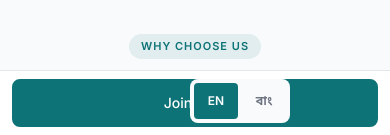
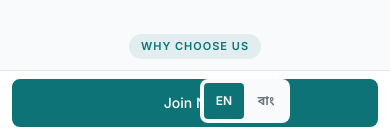
Before and after one commit to golamhabibpalash/UnityMicroFundWebsite, a plain HTML site: page index.html in a window 390 px wide. Shown: the part 709-844 px from the top of the page. Drawn offline with Linux system fonts and the light colour scheme.

Commit message:
Move language switcher to right side in mobile nav

```diff
--- a/css/style.css
+++ b/css/style.css
@@ -355,13 +355,12 @@ button {
     left: 0;
     width: 100%;
     display: flex;
-    flex-wrap: wrap;
     justify-content: space-between;
     align-items: center;
     padding: var(--space-2) var(--space-4);
     background: var(--surface);
     border-top: 1px solid var(--border);
-    gap: var(--space-2);
+    gap: var(--space-3);
     z-index: 998;
     box-sizing: border-box;
 }
@@ -377,21 +376,22 @@ button {
     display: none;
 }
 
-/* Language Switcher in Nav Actions */
+/* Language Switcher - Right Side */
 .language-switcher {
     display: flex;
     align-items: center;
-    gap: var(--space-1);
+    gap: 2px;
     background: var(--background);
-    padding: var(--space-1);
+    padding: 4px;
     border-radius: var(--radius-md);
+    order: 1;
 }
 
 .lang-btn {
     display: inline-flex;
     align-items: center;
     justify-content: center;
-    min-width: 44px;
+    min-width: 40px;
     min-height: 36px;
     font-size: 0.75rem;
     font-weight: 600;
--- a/index.html
+++ b/index.html
@@ -42,13 +42,13 @@
                 </ul>
 
                 <div class="nav-actions">
+                    <a href="#register" class="btn btn-secondary">Login</a>
+                    <a href="#register" class="btn btn-primary">Join Now</a>
                     <div class="language-switcher">
                         <a href="index.html" class="lang-btn active">EN</a>
                         <span class="lang-divider">|</span>
                         <a href="index-bn.html" class="lang-btn">বাং</a>
                     </div>
-                    <a href="#register" class="btn btn-secondary">Login</a>
-                    <a href="#register" class="btn btn-primary">Join Now</a>
                 </div>
 
                 <div class="hamburger" id="hamburger">
```
Also changed, not shown: index-bn.html (+2 -2 lines).
